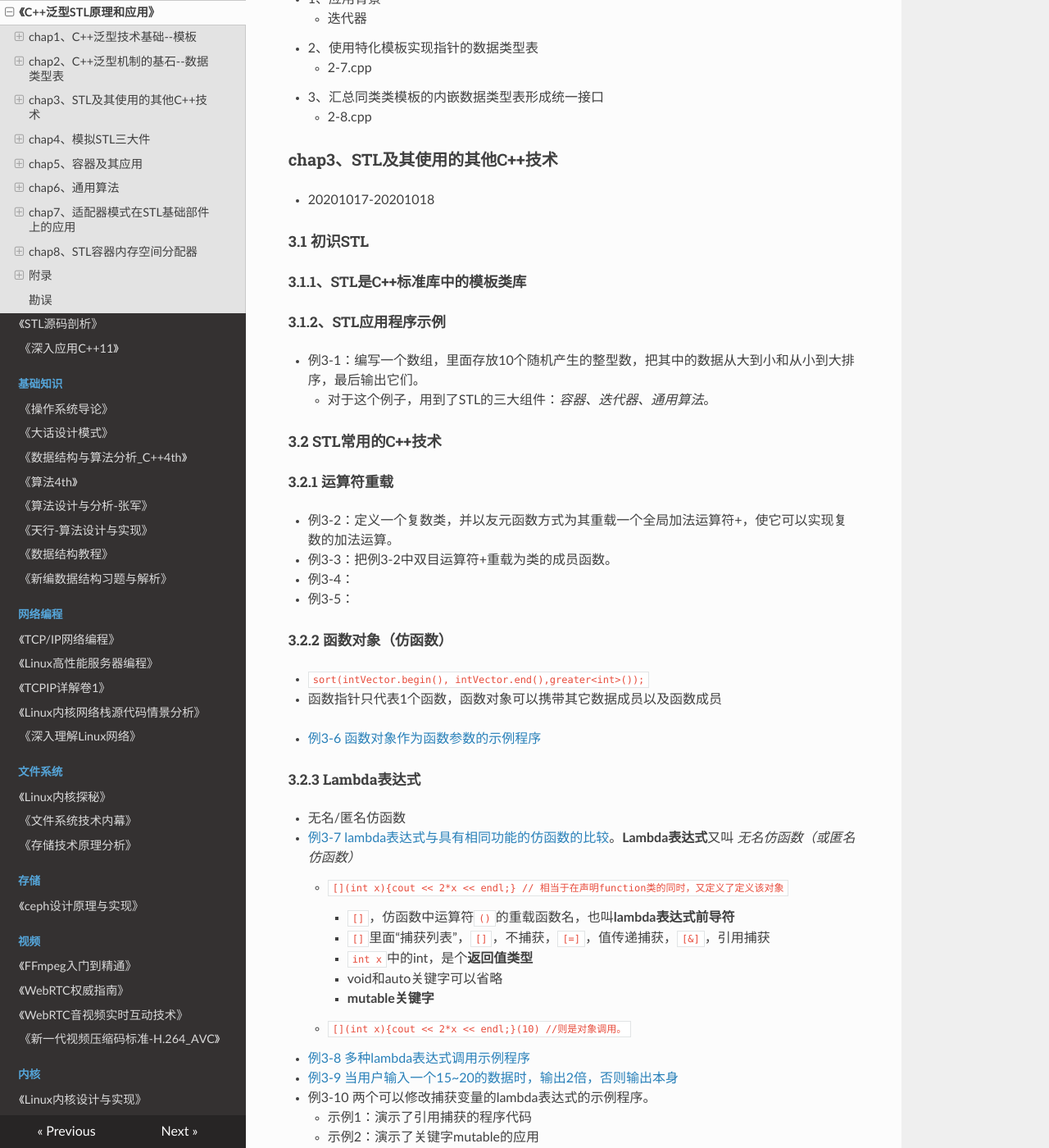
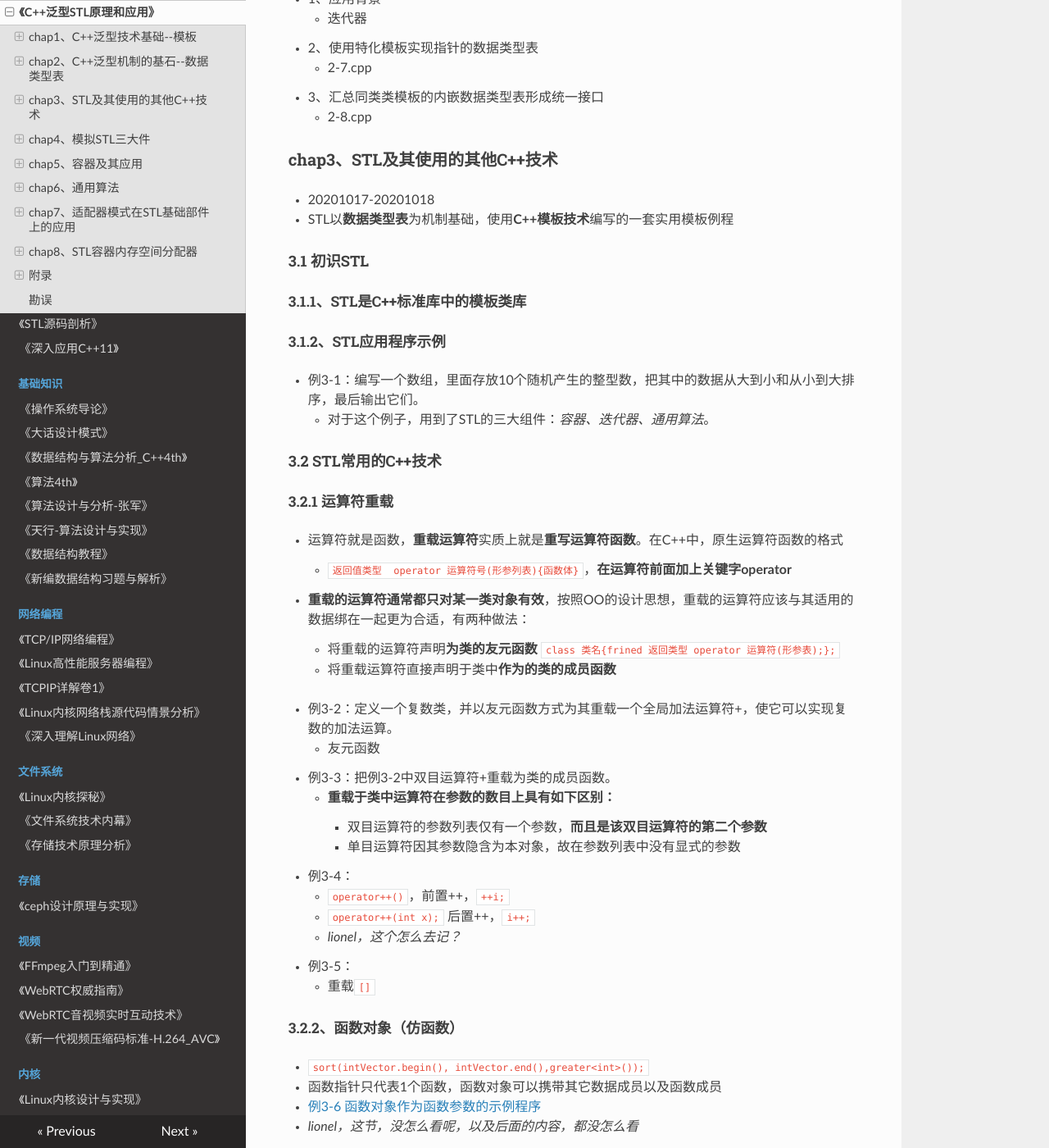
Before and after one commit to wolflion/booknotes, an MkDocs documentation site: the page built from docs/21STL/C++泛型STL原理和应用.md, in a window 1280 px wide and 1400 px high, scrolled down 7673 px. Shown: the whole window at 82% size. Built offline with MkDocs 1.6.1, drawn with Linux system fonts in a browser that asks for light colours; nearby versions of some CDN libraries; some of the changed text lies outside the part shown.

Commit message:
Update C++泛型STL原理和应用.md

```diff
--- a/docs/21STL/C++泛型STL原理和应用.md
+++ b/docs/21STL/C++泛型STL原理和应用.md
@@ -332,6 +332,7 @@
 ### chap3、STL及其使用的其他C++技术
 
 + 20201017-20201018
++ STL以**数据类型表**为机制基础，使用**C++模板技术**编写的一套实用模板例程
 
 ####  3.1 初识STL
 
@@ -346,17 +347,31 @@
 
 ##### 3.2.1 运算符重载
 
++ 运算符就是函数，**重载运算符**实质上就是**重写运算符函数**。在C++中，原生运算符函数的格式
+  + `返回值类型  operator 运算符号(形参列表){函数体}`，**在运算符前面加上关键字operator**
++ **重载的运算符通常都只对某一类对象有效**，按照OO的设计思想，重载的运算符应该与其适用的数据绑在一起更为合适，有两种做法：
+  + 将重载的运算符声明**为类的友元函数**  `class 类名{frined 返回类型 operator 运算符(形参表);};`
+  + 将重载运算符直接声明于类中**作为的类的成员函数**
+
 + 例3-2：定义一个复数类，并以友元函数方式为其重载一个全局加法运算符+，使它可以实现复数的加法运算。
+  + 友元函数
 + 例3-3：把例3-2中双目运算符+重载为类的成员函数。
+  + **重载于类中运算符在参数的数目上具有如下区别：**
+    + 双目运算符的参数列表仅有一个参数，**而且是该双目运算符的第二个参数**
+    + 单目运算符因其参数隐含为本对象，故在参数列表中没有显式的参数
 + 例3-4：
+  + `operator++()`，前置++，`++i;`
+  + `operator++(int x);` 后置++，`i++;`
+  + *lionel，这个怎么去记？*
 + 例3-5：
+  + 重载`[]`
 
-##### 3.2.2 函数对象（仿函数）
+##### 3.2.2、函数对象（仿函数）
 
 + `sort(intVector.begin(), intVector.end(),greater<int>());`
 + 函数指针只代表1个函数，函数对象可以携带其它数据成员以及函数成员
-
 + [例3-6 函数对象作为函数参数的示例程序](https://gitee.com/fewolflion/BookNote/blob/master/01lioneloutput/60BookCode/C++%E6%B3%9B%E5%9E%8BSTL%E5%8E%9F%E7%90%86%E5%92%8C%E5%BA%94%E7%94%A8/chap3STL%E5%8F%8A%E5%85%B6%E4%BD%BF%E7%94%A8%E7%9A%84%E5%85%B6%E4%BB%96C++%E6%8A%80%E6%9C%AF/E3-06.cpp)
++ *lionel，这节，没怎么看呢，以及后面的内容，都没怎么看*
 
 ##### 3.2.3 Lambda表达式
 
@@ -371,9 +386,20 @@
   + `[](int x){cout << 2*x << endl;}(10) //则是对象调用。`
 + [例3-8 多种lambda表达式调用示例程序](https://gitee.com/fewolflion/BookNote/blob/master/01lioneloutput/60BookCode/C++%E6%B3%9B%E5%9E%8BSTL%E5%8E%9F%E7%90%86%E5%92%8C%E5%BA%94%E7%94%A8/chap3STL%E5%8F%8A%E5%85%B6%E4%BD%BF%E7%94%A8%E7%9A%84%E5%85%B6%E4%BB%96C++%E6%8A%80%E6%9C%AF/E3-08.cpp)
 + [例3-9 当用户输入一个15~20的数据时，输出2倍，否则输出本身](https://gitee.com/fewolflion/BookNote/blob/master/01lioneloutput/60BookCode/C++%E6%B3%9B%E5%9E%8BSTL%E5%8E%9F%E7%90%86%E5%92%8C%E5%BA%94%E7%94%A8/chap3STL%E5%8F%8A%E5%85%B6%E4%BD%BF%E7%94%A8%E7%9A%84%E5%85%B6%E4%BB%96C++%E6%8A%80%E6%9C%AF/E3-09.cpp)
++ **在lambda表达式中对捕获变量进行修改有两种办法**：
+  + 使用引用传递
+  + 使用mutable关键字
 + 例3-10 两个可以修改捕获变量的lambda表达式的示例程序。
   + 示例1：演示了引用捕获的程序代码
   + 示例2：演示了关键字mutable的应用
++ **lambda表达式定义的完整格式**：`[=]()mutable throw() -> int{}`
+  + `[=]`，捕获变量列表
+  + `()`，形参列表
+  + `mutable`，值传递捕获变量可修改说明符
+  + `throw()`，抛出异常
+  + `int`，返回值类型
+  + `{}`，函数体
+  + `[](int a, int b) ->int{return a+b;}`，*lionel，是这么写嘛，如果只写个add函数的话*
 + 例3-11 把lambda表达式应用于STL通用算法的一个程序示例
 + *mutable与exception关键字，同时自己记住各种使用场景，lionel*
 
@@ -454,18 +480,23 @@
 ### chap4、模拟STL三大件
 
 + 20201019
++ 容器、算法、迭代器是三大件。
 
 #### 4.1、容器
 
++ 核心是**数据存储管理**，类模板
++ 同样的数据结构，因配置的操作方法不同而形成了不同容器。
+
 ##### 4.1.1、向量vector的仿真MyVector
 
-+ 向量是单端开口的容器，其核心的数据存储装置（原始容器）是一个数组，**开口位置在数组尾部**
-
++ STL规定，向量是单端开口的容器，其核心的数据存储装置（原始容器）是一个数组，**开口位置在数组尾部**
 + 例4-1.cpp
+  + *lionel，如何一步一步来的*
 
 ##### 4.1.2、列表list的仿真MyList
 
 + 以链表为数据存储核心的容器，**首尾双端开口容器**，双向链表
++ *lionel，链表的设计思路*
 + 例4-2.cpp
 
 #### 4.2、迭代器
@@ -477,22 +508,26 @@
 + **以存储空间连续的数组为其存储结构的容器**
 + [例4-3.cpp，程序中定义一个`MyVector<int>`的对象v1，使用裸指针作为对象v1的迭代器并遍历v1](https://gitee.com/fewolflion/BookNote/blob/master/01lioneloutput/60BookCode/C++%E6%B3%9B%E5%9E%8BSTL%E5%8E%9F%E7%90%86%E5%92%8C%E5%BA%94%E7%94%A8/chap04%E6%A8%A1%E6%8B%9FSTL%E4%B8%89%E5%A4%A7%E4%BB%B6/04_03.cpp)
   + 与4-1的区别
-  + `typedef Ty* viter;`，以及`MyVector<int>::viter iter;` *这两个的转化过程，要好限理解一下，lionel*
+    + 在main中增加了`MyVector<int>::viter iter;`
+    + `typedef Ty* viter;`，以及 *这两个的转化过程，要好限理解一下，lionel*，这个在4-1.pp里也有的啊
+  + *lionel，这里面的裸指针，怎么理解？*
 
 ##### 4.2.2、迭代器是指针的类封装
 
-+ 如果存储空间不连续，就需要**加以改造（重载*，++，==，!=运算符）**
++ **裸指针仅适用于连续空间**，如果存储空间不连续，就需要**加以改造（重载*，++，==，!=运算符）**，`[]`的重载，跟是不是裸指针没关系
 + 例4-4.cpp，为MyList容器设计迭代器MyList_iterator并编写程序进行测试
 
 ##### 4.2.3、迭代器的代码隔离作用
 
-+ 使用者无需知道
++ 使用者无需知道容器的内部结构是否为数组、线性表、树或图，只要像使用指针那样使用它即可
 + 重载*，++，==，!=运算符（操作list）
 + 例4-5.cpp，程序，使用上述查找函数find()分别在MyVector和MyList容器查找数据100
 
 ##### 4.2.4、STL迭代器的种类
 
 + 0
+  + 虽然不同容器的迭代器面貌可以相似，但其内部结构及工作机制会因容器的不同而不同，并且迭代器的功能也有强弱之分。一般分为5种
+  + **功能较强的迭代器必须包含有功能较弱迭代器的功能**
 + 1、输入迭代器（输入流，**有以下功能**）
   + 可复制，取出值，并自动指向下一个，判断是否最后一个，*，++，++(int)，!=，==
 + 2、输出迭代器
@@ -506,12 +541,12 @@
 
 ##### 4.2.5、迭代器的种类标记
 
-+ 0
-+ 输入迭代器，`struct input_iterator_tag{};`
-+ 输出
-+ 前向
-+ 双向
-+ 随机，`struct random_access_iterator_tag:public bidirectional_iterator_tag {};`
++ 5种类型迭代器
+  + 输入迭代器，`struct input_iterator_tag{};`
+  + 输出，`struct output_iterator_tag{};`
+  + 前向，`struct forward_iterator_tag:: public input_iterator_tag{};`
+  + 双向`struct bidirectional_iterator_tag:: public forward_iterator_tag{};`
+  + 随机，`struct random_access_iterator_tag:public bidirectional_iterator_tag {};`
 + 例4-6.cpp
 + 例4-7.cpp
 
@@ -520,10 +555,25 @@
 + 1、迭代器类模板的数据类型表
 + 2、迭代器的类型总表traits
 + 例4-8.cpp
++ *lionel，这部分不太熟悉，没怎么看*
 
 #### 4.3、通用算法
 
++ 通用算法的几个含义
+  + 对STL容器中数据进行操作的常用算法
+  + 必须为所有数据类型通用，即它们是函数模板
+  + 不仅独立于
+  + 有对迭代器的功能的要求，但不绑定于特定迭代器
+  + 通常只提供算法框架，但对算法的具体实现策略由用户决定
+
 + 例4-9.cpp
++ `sort()`默认从小到大排序，可以改变一下`sort(vect.begin(), vect.end(), greater<char>());`，*lionel，这种写法，我没怎么写过*
++ 稍微复杂一些算法的功能大致分为两部分：
+  + 一部分提供算法框架
+  + 另一部分提供功能运行策略接收函数。
++ 因此参数列表中列写的参数就分为两部分：
+  + 一部分是与容器相关的迭代器
+  + 另一部分是算法策略对象
 + 例4-10.cpp，使用例4-3中MyVector容器和上面设计的MySort()算法编写一个测试程序
 
 ### chap5、容器及其应用
```
